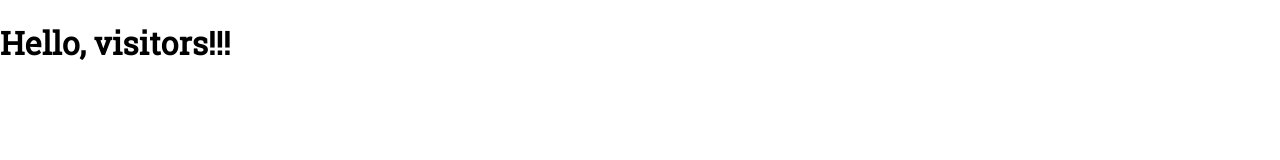
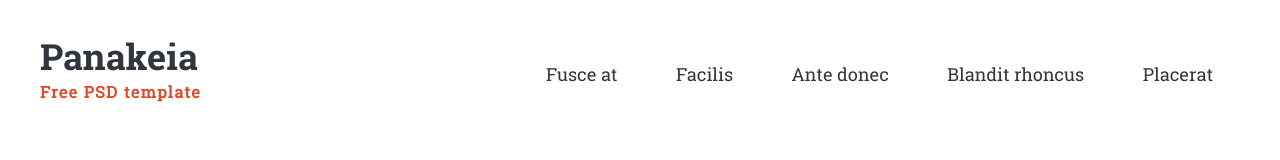
Before and after one commit to N1kbes/Panakea-template, a website: page src/index.html in a window 1280 px wide. Drawn offline with Linux system fonts and the light colour scheme.

Commit message:
Created menu top line

```diff
--- a/src/index.html
+++ b/src/index.html
@@ -1,11 +1,35 @@
 <!DOCTYPE html>
 <html>
-  <head>
+
+<head>
     <meta charset="utf-8">
     <title>Panakea-template</title>
     <link rel="stylesheet" href="/css/main.css">
-  </head>
-  <body>
-    <h1>Hello, visitors!!!</h1>
-  </body>
+</head>
+
+<body>
+    <div class="container-fluid">
+        <div class="container">
+            <header>
+                <div class="logo">
+                  <h1>Panakeia</h1>
+                  <h2>Free PSD template</h2>
+                </div>
+
+        <div class="main-menu">
+            <nav>
+                <ul>
+                    <li>Fusce at</li>
+                    <li>Facilis</li>
+                    <li>Ante donec</li>
+                    <li>Blandit rhoncus</li>
+                    <li>Placerat</li>
+                </ul>
+            </nav>
+        </div>
+        </header>
+    </div>
+    </div>
+</body>
+
 </html>
--- a/src/sass/base/_base.scss
+++ b/src/sass/base/_base.scss
@@ -1,3 +1,9 @@
-h1 {
-  font-family: RobotoSlabRegular;
+.container-fluid{
+  width: 100%;
 }
+
+.container{
+  max-width: 1200px;
+  margin: 0 auto;
+  padding: 0 15px;
+}
--- a/src/sass/layout/_header.scss
+++ b/src/sass/layout/_header.scss
@@ -0,0 +1,50 @@
+h1{
+  font-family: "RobotoSlabBold";
+  font-size: 2.25em;
+  color: $dark-color;
+  line-height: 1;
+  margin: 0;
+}
+
+h2{
+  font-size: 1em;
+  font-family: "RobotoSlabRegular";
+  color: $orange-color;
+  line-height: 2.25;
+  margin: 0;
+  letter-spacing: 0.0785em;
+}
+
+
+header{
+  min-height: 147px;
+  display: flex;
+  flex-direction: row;
+  justify-content: space-between;
+  align-items: center;
+}
+
+.main-menu nav ul{
+  padding: 0;
+
+}
+
+.main-menu nav ul li{
+  display: inline-block;
+  font-family: "RobotoSlabRegular";
+  font-size: 1.125em;
+  color: $dark-color;
+  line-height: 1.333;
+  margin: 0 1.5em;
+  cursor: pointer;
+  &:first-child{
+    margin-left: 0;
+  }
+  &:hover{
+    background-color: $orange-color;
+    border-radius: 1.5em;
+    margin: 0;
+    padding: 1.06em 1.5em;
+    color: white;
+  }
+}
--- a/src/sass/main.scss
+++ b/src/sass/main.scss
@@ -1,3 +1,7 @@
+@import
+  'utils/_mixins.scss',
+  'utils/_variables.scss';
+
 @import
   'base/_base.scss',
   'base/_reset.scss',
@@ -13,7 +17,3 @@
   'layout/_newsseller.scss',
   'layout/_social.scss',
   'layout/_welcome.scss';
-
-@import
-  'utils/_mixins',
-  'utils/_mixins';
--- a/src/sass/utils/_variables.scss
+++ b/src/sass/utils/_variables.scss
@@ -0,0 +1,2 @@
+$dark-color: rgb(49, 53, 62);
+$orange-color: rgb(221, 75, 43);
```
Also changed, not shown: src/css/main.css.
